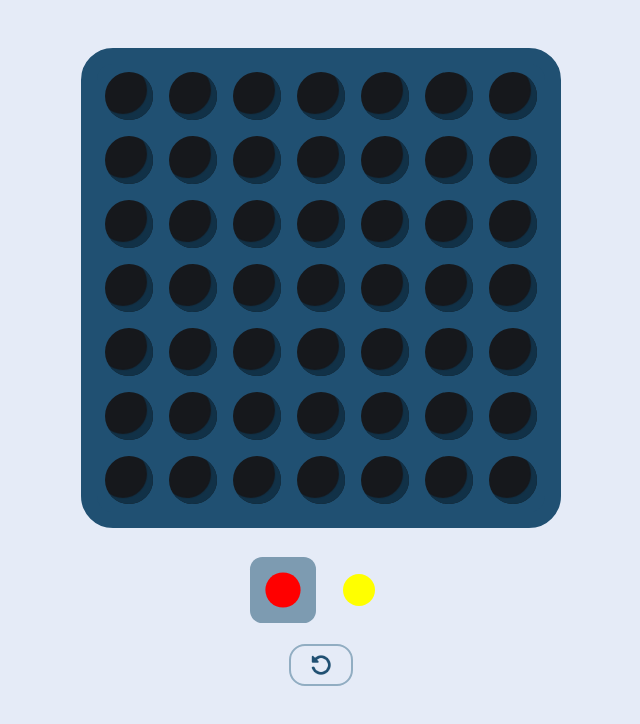
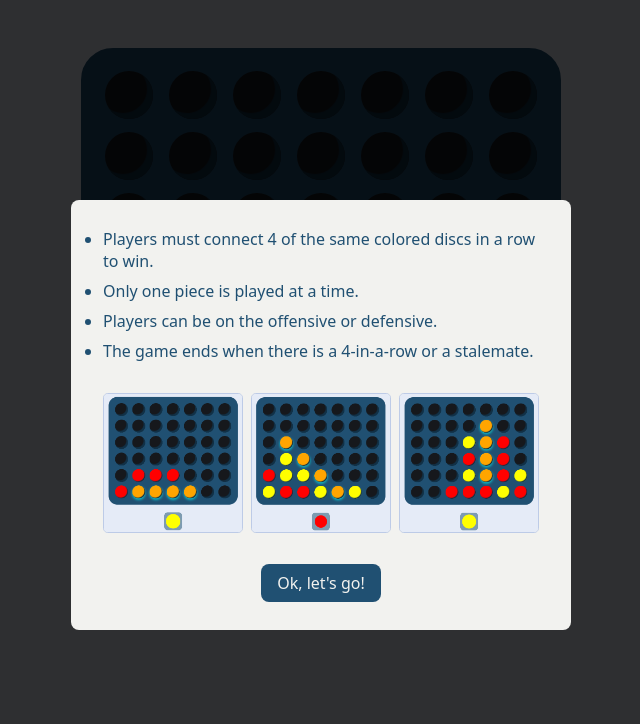
Before and after one commit to eugeniarossanigo/connect-4, a React (Vite) app: page / in a window 1280 px wide. Shown: the top 724 px of the page, without its empty margins (319-959 px from the left). Built offline with nearby package versions, Linux system fonts and the light colour scheme.

Commit message:
update board to 42 boxes

```diff
--- a/src/App.css
+++ b/src/App.css
@@ -8,10 +8,10 @@
 .board {
   background-color: #205072;
   width: 480px;
-  height: 480px;
+  height: 400px;
   font-size: 3rem;
   display: grid;
-  grid-template: repeat(7, 1fr) / repeat(7, 1fr);
+  grid-template: repeat(6, 1fr) / repeat(7, 1fr);
   border: 1rem solid #205072;
   border-radius: 2rem;
   margin-bottom: 2rem;
@@ -68,9 +68,9 @@ span.yellow {
 .board div span.yellow {
   box-shadow: inset -3px -3px 1px #113147;
 }
-.board div span.winner-orange {
+.board div span.winner-color {
   background-color: orange;
-  box-shadow: inset -3px -3px 1px #113147;
+  box-shadow: inset -3px -3px 1px #113147, 0px 5px 10px 0px rgba(0,255,255,0.7);
 }
 .is-winner span {
   transform: scale(130%);
@@ -94,6 +94,58 @@ span.yellow {
   width: 1.4rem;
 }
 
+.main-modal {
+  width: 100%;
+  height: 100%;
+  top: 0;
+  left: 0;
+  position: absolute;
+  display: flex;
+  justify-content: center;
+  background-color: rgba(0, 0, 0, 0.8);
+}
+.card-modal {
+  position: relative;
+  width: 500px;
+  height: 430px;
+  padding: 1rem 2rem;
+  margin-top: 200px;
+  border-radius: .5rem;
+  background-color: #F2F2EF;
+  display: flex;
+  flex-direction: column;
+  align-items: center;
+  justify-content: space-around;
+  z-index: 1;
+}
+.card-modal li {
+  padding-bottom: .5rem;
+  color: #205072
+}
+.card-modal section {
+  width: 100%;
+  padding-bottom: .5rem;
+  display: flex;
+  justify-content: space-between;
+}
+.card-modal img {
+  width: 140px;
+  border: 1px solid rgb(189, 203, 231);
+  border-radius: .3rem;
+}
+.card-modal button {
+  background-color: #205072;
+  color: #F2F2EF;
+  border: none;
+  font-size: 1rem;
+  border-radius: .5rem;
+  padding: .5rem 1rem;
+}
+.card-modal button:hover {
+  background-color: #113147;
+  scale: 103%;
+}
+
 @media screen and (max-width: 768px) {
   .main {
     transform: scale(85%);
--- a/src/App.jsx
+++ b/src/App.jsx
@@ -2,11 +2,16 @@ import { useState } from 'react'
 import './App.css'
 import { TURNS } from './constants'
 import { checkWinner, checkGame } from './logic/board'
+import ModalRules from './ModalRules'
+import Confetti from 'react-confetti'
 
 function App() {
+  const [open, setOpen] = useState(true)
+  const handleOpen = () => setOpen(!open)
+
   const [board, setBoard] = useState(() => {
     const storageBoard = window.localStorage.getItem('board')
-    return storageBoard ? JSON.parse(storageBoard) : Array(49).fill('black')
+    return storageBoard ? JSON.parse(storageBoard) : Array(42).fill('black')
   })
   const [turn, setTurn] = useState(() => {
     const storageTurn = window.localStorage.getItem('turn')
@@ -38,7 +43,7 @@ function App() {
   }
 
   const resetGame = () => {
-    setBoard(Array(49).fill('black'))
+    setBoard(Array(42).fill('black'))
     setWinner(null)
     setTurn(TURNS.red)
     window.localStorage.removeItem('board')
@@ -47,6 +52,7 @@ function App() {
 
   return (
     <main className='main'>
+      { open && <ModalRules handleOpen={handleOpen} /> }
       <section className='board'>
         {board.map((_, index) => {
           return (
@@ -58,9 +64,19 @@ function App() {
       </section>
       <section className='turns'>
         { winner ?
+        <>
+        <Confetti
+          className='confetti'
+          colors={winner === 'red'? ['#ff0000', '#ff4500', '#cf0107'] : ['#ffff00', '#ffe600', '#fff992']}
+          width={window.innerWidth || 300}
+          height={window.innerHeight || 200}
+          numberOfPieces={300}
+          recycle={false}
+        />
           <div className='is-selected is-winner'>
             <span className={winner}></span>
           </div>
+          </>
           :
           <>
             <div className={`${turn === TURNS.red && 'is-selected'}`}>
--- a/src/constants.js
+++ b/src/constants.js
@@ -8,7 +8,7 @@ const DIAGONAL_COMBO = (array, start, step) => {
   let cont = 0
   for (let i = start; i < array.length/2+3; i++) {
     let arrayTest = [i, i+step, i+(step*2), i+(step*3)]
-    if (arrayTest.length === 4 && arrayTest[arrayTest.length-1] < 49) {
+    if (arrayTest.length === 4 && arrayTest[arrayTest.length-1] < 42) {
       miniArray.push(arrayTest)
       cont++
       if (cont === 4) {
@@ -37,4 +37,4 @@ const WINNER_COMBOS_FUNCTION = (array) => {
   return newArray.concat(DIAGONAL_COMBO(array, 0, 8)).concat(DIAGONAL_COMBO(array, 3, 6))
 }
 
-export const WINNER_COMBOS = WINNER_COMBOS_FUNCTION([...Array(49).keys()])
+export const WINNER_COMBOS = WINNER_COMBOS_FUNCTION([...Array(42).keys()])
--- a/src/logic/board.js
+++ b/src/logic/board.js
@@ -5,7 +5,7 @@ export const checkWinner = (board) => {
     const [a, b, c, d] = combo
     if (board[a] !== 'black' && board[a] === board[b] && board[a] === board[c] && board[a] === board[d]) {
       let winner = board[a]
-      combo.map(i => board[i] = 'winner-orange')
+      combo.map(i => board[i] = 'winner-color')
       return winner
     }
   }
```
